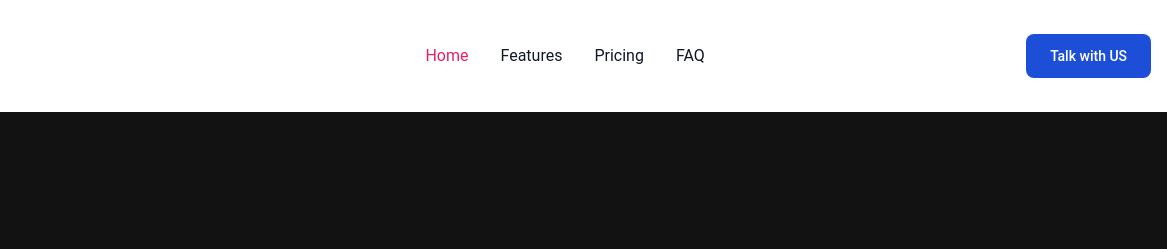
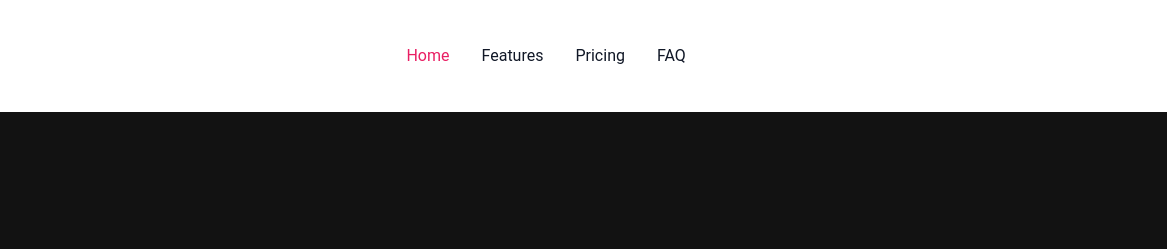
Before and after one commit to IamBATMaN420/nirbhaya, a plain HTML site: page index.html in a window 1280 px wide. Shown: the top 249 px of the page, 113-1280 px from the left. Drawn offline with nearby package versions, Linux system fonts and the light colour scheme; a script that the page names is missing.

Commit message:
Update index.html

```diff
--- a/index.html
+++ b/index.html
@@ -362,12 +362,13 @@
       <span class="self-center text-2xl font-semibold whitespace-nowrap dark:text-[#E91E63]">Nirbhaya</span>
     </a>
     <div class="flex md:order-2 space-x-3 md:space-x-0 rtl:space-x-reverse">
-      <button type="button"
-       <button class="md:text-white bg-blue-700 hover:bg-blue-800 focus:ring-4 focus:outline-none focus:ring-blue-300 font-medium rounded-lg text-sm px-6 py-3 text-center
-  dark:bg-[#E91E63] dark:hover:bg-[#F06292] dark:focus:ring-[#E91E63]
-  transition-all duration-300 transform hover:scale-105 hover:shadow-lg hover:shadow-pink-500/50">
-  Talk with US
-</button>
+    <button type="button" class="md:text-white focus:ring-4 focus:outline-none font-medium rounded-lg text-sm px-6 py-3 text-center
+      dark:bg-[#E91E63] dark:hover:bg-[#F06292] dark:focus:ring-[#E91E63]
+      transition-all duration-300 transform hover:scale-105 hover:shadow-lg hover:shadow-pink-500/50
+      text-xs sm:text-sm md:text-base lg:text-lg px-4 py-2 sm:px-6 sm:py-3 md:px-8 md:py-4">
+      Talk with US
+    </button>
+
 
       <!-- <button data-collapse-toggle="navbar-cta" type="button"
         class="inline-flex items-center p-2 w-10 h-10 justify-center text-sm text-gray-500 rounded-lg md:hidden hover:bg-gray-100 focus:outline-none focus:ring-2 focus:ring-gray-200 dark:text-gray-400 dark:hover:bg-gray-700 dark:focus:ring-gray-600"
```
